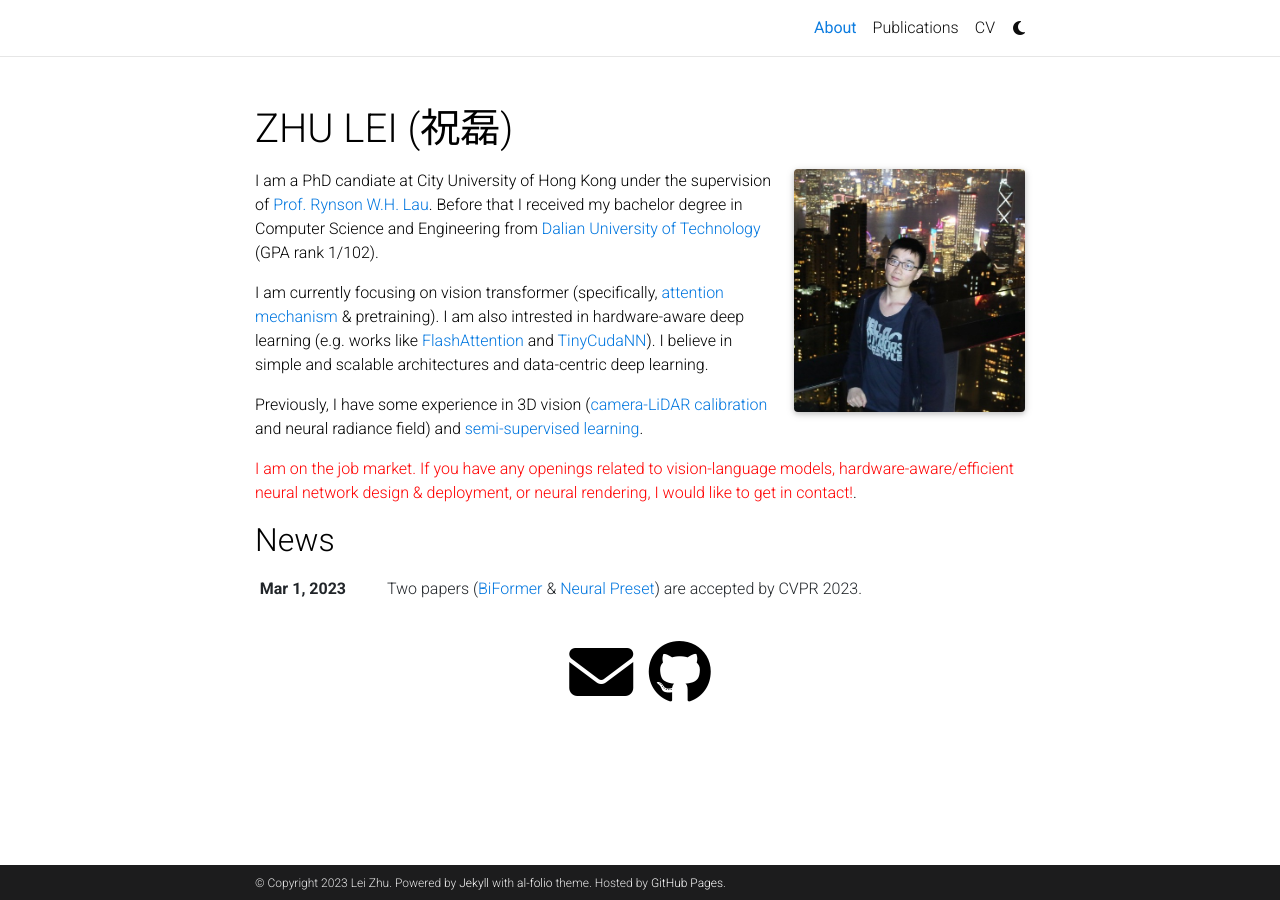
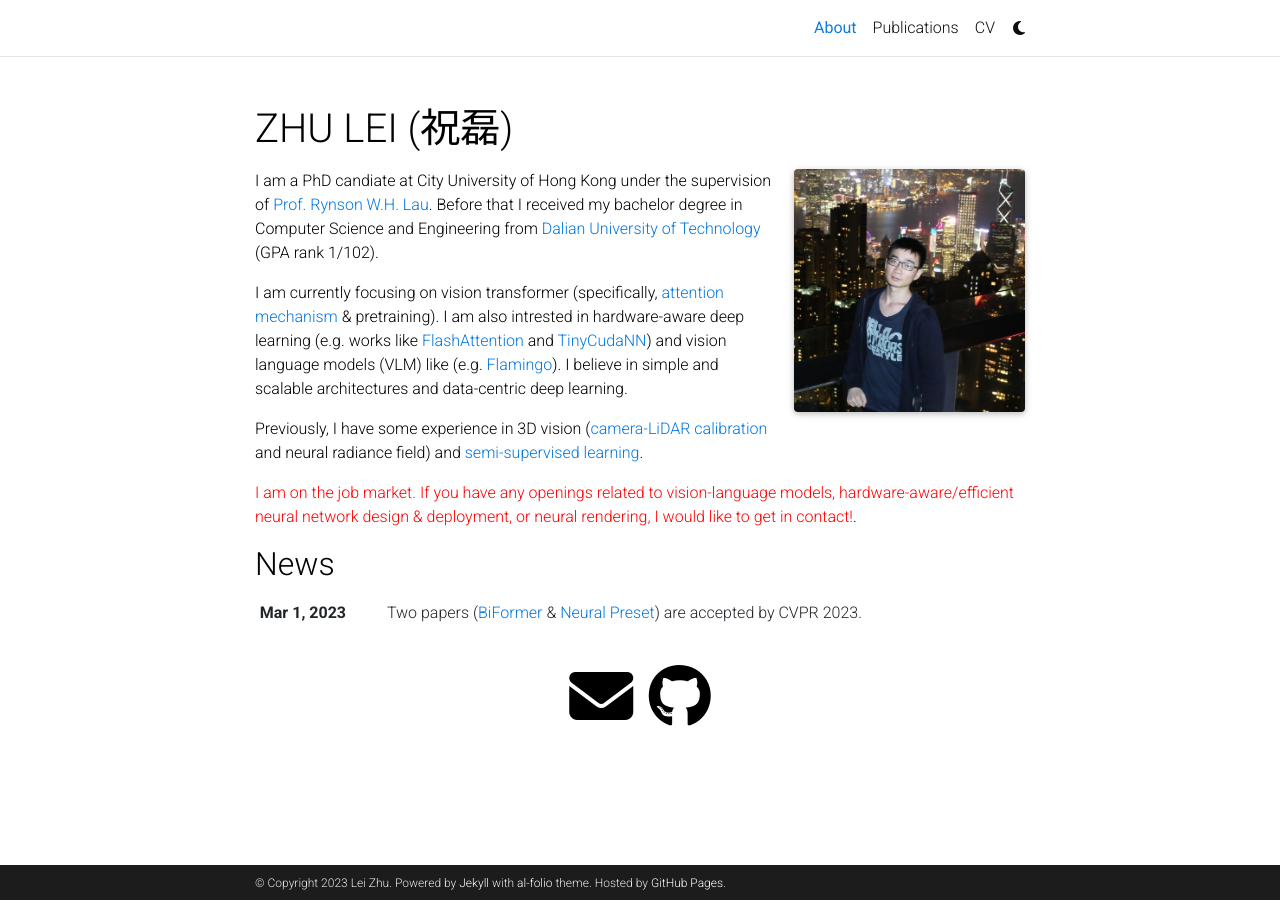
Before and after one commit to rayleizhu/rayleizhu.github.io, a Jekyll site: the page built from _pages/about.md, in a window 1280 px wide. Built offline with Jekyll 4.4.1, drawn with Linux system fonts in a browser that asks for light colours; comment, search, counter and statistics services are not loaded; a style sheet for code colours, icons or effects is not loaded.

```diff
--- a/_config.yml
+++ b/_config.yml
@@ -158,9 +158,9 @@ disqus_shortname: al-folio # put your disqus shortname
 # External sources.
 # If you have blog posts published on medium.com or other external sources,
 # you can display them in your blog by adding a link to the RSS feed.
-external_sources:
-  - name: medium.com
-    rss_url: https://medium.com/@al-folio/feed
+# external_sources:
+#   - name: medium.com
+#     rss_url: https://medium.com/@al-folio/feed
 
 # -----------------------------------------------------------------------------
 # Collections
--- a/_pages/about.md
+++ b/_pages/about.md
@@ -21,7 +21,7 @@ social: true  # includes social icons at the bottom of the page
 
 I am a PhD candiate at City University of Hong Kong under the supervision of [Prof. Rynson W.H. Lau](https://www.cs.cityu.edu.hk/~rynson/). Before that I received my bachelor degree in Computer Science and Engineering from [Dalian University of Technology](https://en.dlut.edu.cn/) (GPA rank 1/102).
 
-I am currently focusing on vision transformer (specifically, [attention mechanism](https://arxiv.org/abs/2303.08810) & pretraining). I am also intrested in hardware-aware deep learning (e.g. works like [FlashAttention](https://arxiv.org/abs/2205.14135) and [TinyCudaNN](https://github.com/NVlabs/tiny-cuda-nn)). I believe in simple and scalable architectures and data-centric deep learning.
+I am currently focusing on vision transformer (specifically, [attention mechanism](https://arxiv.org/abs/2303.08810) & pretraining). I am also intrested in hardware-aware deep learning (e.g. works like [FlashAttention](https://arxiv.org/abs/2205.14135) and [TinyCudaNN](https://github.com/NVlabs/tiny-cuda-nn)) and vision language models (VLM) like (e.g. [Flamingo](https://arxiv.org/abs/2204.14198)). I believe in simple and scalable architectures and data-centric deep learning.
 <!-- (that is, I do not believe that the machine intelligence comes with elaborate and often intricate network modules :)). -->
 
 Previously, I have some experience in 3D vision ([camera-LiDAR calibration](https://github.com/rayleizhu/plcc) and neural radiance field) and [semi-supervised learning](https://arxiv.org/abs/2309.09774).
```
